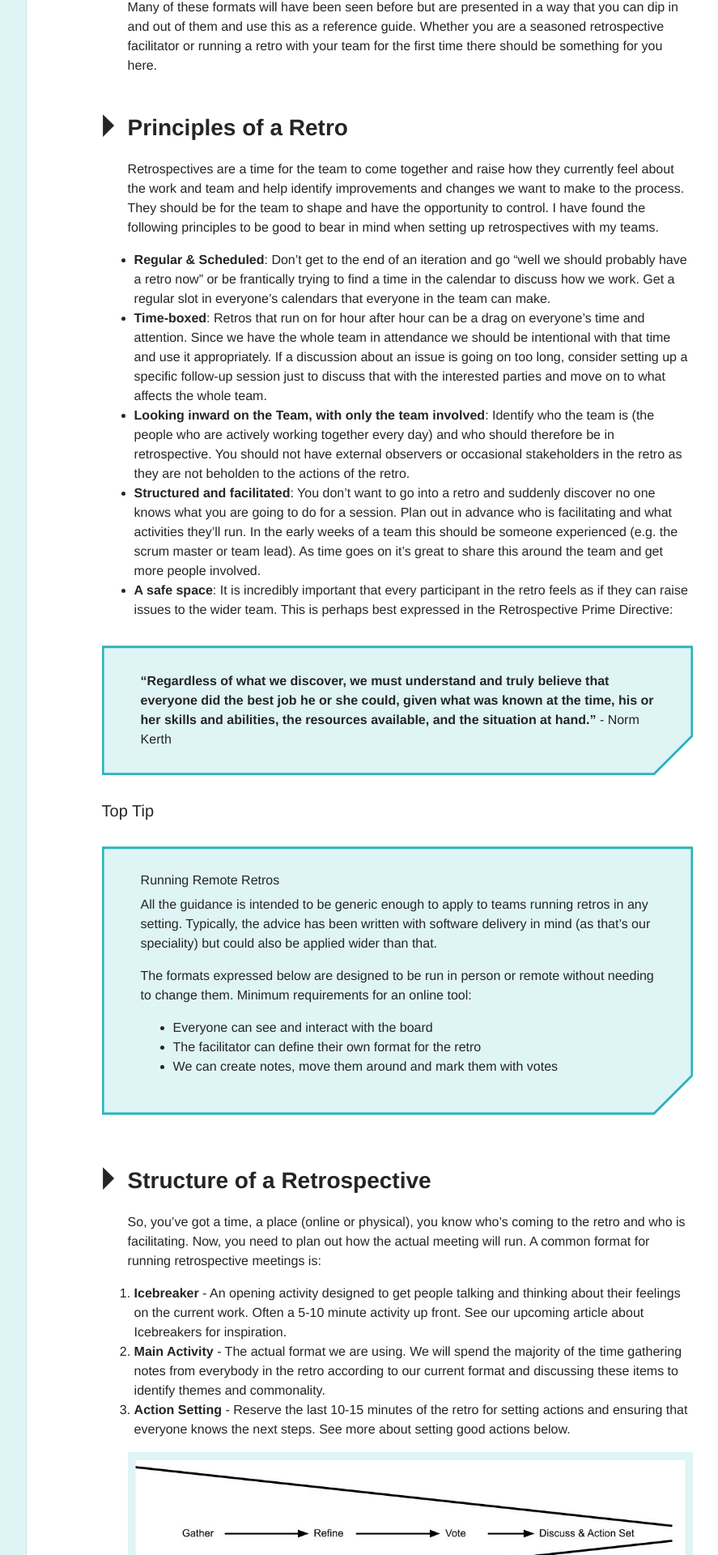
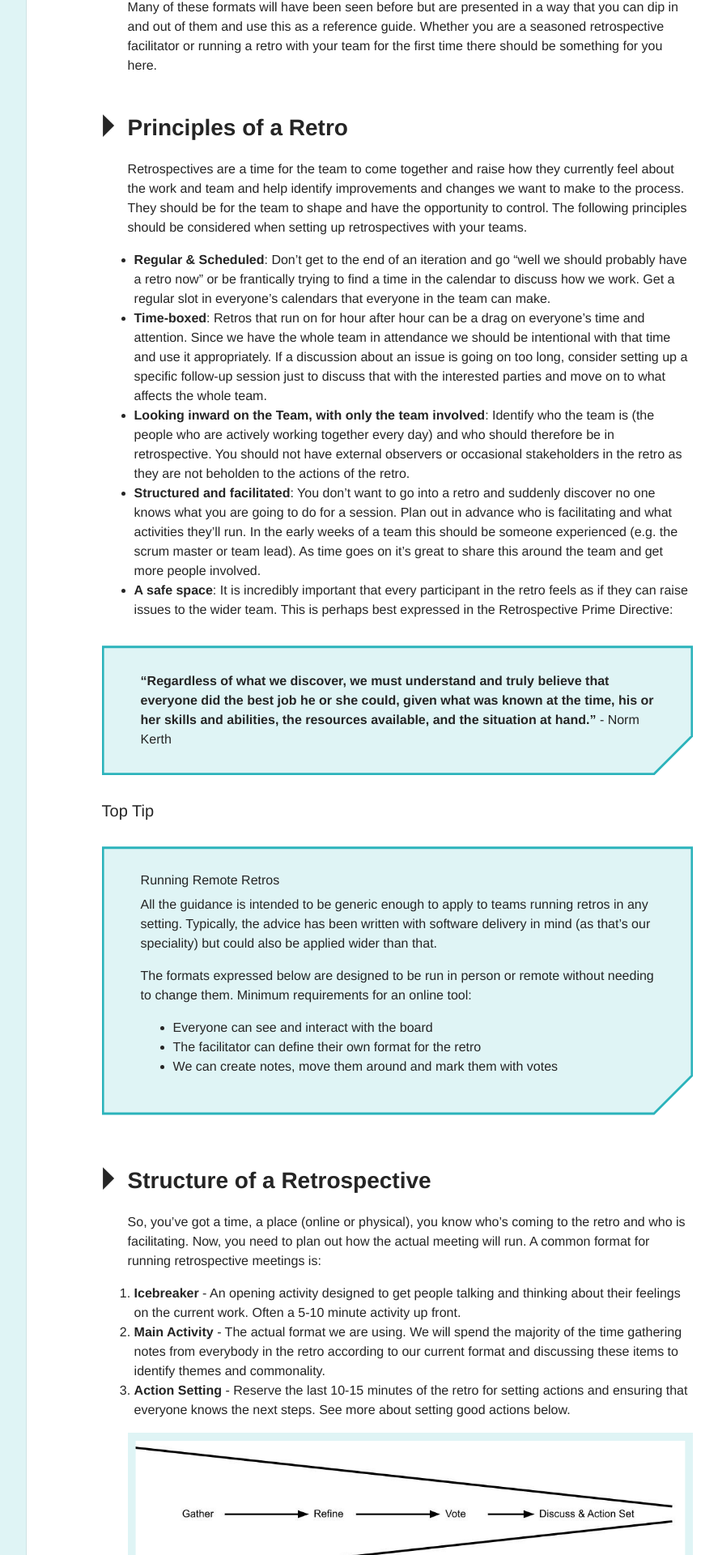
Before and after one commit to ScottLogic/practitioners-guides, a Jekyll site: the page built from _pages/retrospective-playbook.md, in a window 1280 px wide. Shown: the part 1430-3350 px from the top of the page at 81% size, without its empty margins (331-1218 px from the left). Built offline with Jekyll 4.4.1, drawn with Linux system fonts in a browser that asks for light colours; some of the changed lines change nothing that is shown.

Commit message:
Minor updates

```diff
--- a/_pages/retrospective-playbook.md
+++ b/_pages/retrospective-playbook.md
@@ -36,7 +36,7 @@
 Many of these formats will have been seen before but are presented in a way that you can dip in and out of them and use this as a reference guide. Whether you are a seasoned retrospective facilitator or running a retro with your team for the first time there should be something for you here.
 
 ### Principles of a Retro
-Retrospectives are a time for the team to come together and raise how they currently feel about the work and team and help identify improvements and changes we want to make to the process. They should be for the team to shape and have the opportunity to control. I have found the following principles to be good to bear in mind when setting up retrospectives with my teams.
+Retrospectives are a time for the team to come together and raise how they currently feel about the work and team and help identify improvements and changes we want to make to the process. They should be for the team to shape and have the opportunity to control. The following principles should be considered when setting up retrospectives with your teams.
 
 - **Regular & Scheduled**: Don’t get to the end of an iteration and go “well we should probably have a retro now” or be frantically trying to find a time in the calendar to discuss how we work. Get a regular slot in everyone’s calendars that everyone in the team can make.
 - **Time-boxed**: Retros that run on for hour after hour can be a drag on everyone’s time and attention. Since we have the whole team in attendance we should be intentional with that time and use it appropriately. If a discussion about an issue is going on too long, consider setting up a specific follow-up session just to discuss that with the interested parties and move on to what affects the whole team.
@@ -59,7 +59,7 @@
 ### Structure of a Retrospective
 So, you’ve got a time, a place (online or physical), you know who’s coming to the retro and who is facilitating. Now, you need to plan out how the actual meeting will run.
  A common format for running retrospective meetings is:
-1. **Icebreaker** - An opening activity designed to get people talking and thinking about their feelings on the current work. Often a 5-10 minute activity up front. See our upcoming article about Icebreakers for inspiration.
+1. **Icebreaker** - An opening activity designed to get people talking and thinking about their feelings on the current work. Often a 5-10 minute activity up front.
 2. **Main Activity** - The actual format we are using. We will spend the majority of the time gathering notes from everybody in the retro according to our current format and discussing these items to identify themes and commonality.
 3. **Action Setting** - Reserve the last 10-15 minutes of the retro for setting actions and ensuring that everyone knows the next steps. See more about setting good actions below.
 
@@ -212,7 +212,7 @@
 3. Label the far right of the line with an ending event - most likely this meeting!
 4. Label some useful equidistant times across the board. For example, if your timeline is for 6 months you should add small markers for the start of each month, or if your timeline is a few sprints, mark the boundaries between them. This will help us to position the events we raise in the right place.
 
-![Illustration of the board showing two timelines, one illustrating hte start and end of a sprint and the other illustrating months of the year]({{ site.baseurl }}/media/retrospective-playbook/Timeline.png)
+![Illustration of the board showing two timelines, one illustrating the start and end of a sprint and the other illustrating months of the year]({{ site.baseurl }}/media/retrospective-playbook/Timeline.png)
 
 ### Components
 - The starting event is the point in time you want us to think back to, this could be the start of a piece of work, a quarter or the last time we did a larger review.
@@ -395,14 +395,14 @@
 1. Draw 2 concentric circles on the board.
 2. Label the innermost circle as “In Our Control”.
 3. Label the outermost circle as “We Can Influence”.
-4. label the area outside the circle as “The Soup”.
+4. Label the area outside the circle as “The Soup”.
 
 ![Illustration of the board showing two concentric circles; the innermost circle is labelled CONTROL, the outermost circle is labelled INFLUENCE, and outside of the circles is labelled SOUP]({{ site.baseurl }}/media/retrospective-playbook/CirclesAndSoupExample.png)
 
 ### Components
 - **IN OUR CONTROL** is for things that your team or individual team members can control such as processes, team dynamics, and unnecessary team meetings.
 - **WE CAN INFLUENCE** is for things that your team or individual team members can influence (but not directly control). These challenges could be related to another team, such as a design team, or external dependencies such as untimely product changes or additional requirements.
-- **THE SOUP** is for things that your team or individual team members can't directly control or influence. These could be unexpected events such as emergency fixes, or urgent, direct requests from the CEO. While these may be outside your control, it's important to remember that ***your reactions to these events are within your control***, and having plan or process to deal with such events can mitigate their effects and avoid some frustration.
+- **THE SOUP** is for things that your team or individual team members can't directly control or influence. These could be unexpected events such as emergency fixes, or urgent, direct requests from upper management. While these may be outside your control, it's important to remember that ***your reactions to these events are within your control***, and having plan or process to deal with such events can mitigate their effects and avoid some frustration.
 
 ### Running the Retro
 1. Allocate 10 minutes to allow all team members to write concise sticky notes identifying challenges they or the team have come across over the period of time being evaluated. Do not place any notes within any categories yet.
@@ -411,7 +411,7 @@
 4. Give each team member a number of votes (typically 3-5), and allow the team a few minutes to vote for the challenges they feel need addressing the most. Team members are free to vote on their own notes, and spend multiple votes on the same note.
 5. As facilitator, group tickets referring to the same challenges/themes.
 6. Discuss the items the team can control. Discuss actions that the team could take to address them. Asking questions such as "what could we do differently?" or "what's the root cause of this issue?" will help you and your team come up with potential actions to take from the session.
-7. Discuss the items the team can influence. Discuss potential solutions to these items, such as employing more meaningful and regular communication with external teams, or processes to deal with scope-creep or shifting requirements/designs.
+7. Discuss the items the team can influence. Discuss potential solutions to these items, such as employing more meaningful and regular communication with external teams, or processes to deal with scope-creep or shifting requirements/designs. Ask if there is a way to change this item from something that we can "influence" to something we can "control".
 8. Discuss the soup. Do you really have no influence over this challenge? Can we mitigate it or bring it into our circle of influence? For these items, it's wise to discuss how your team can respond to them more effectively, and how much of the burden of these challenges actually resides in the reaction to them.
 
 ### What should I get out of it?
```
